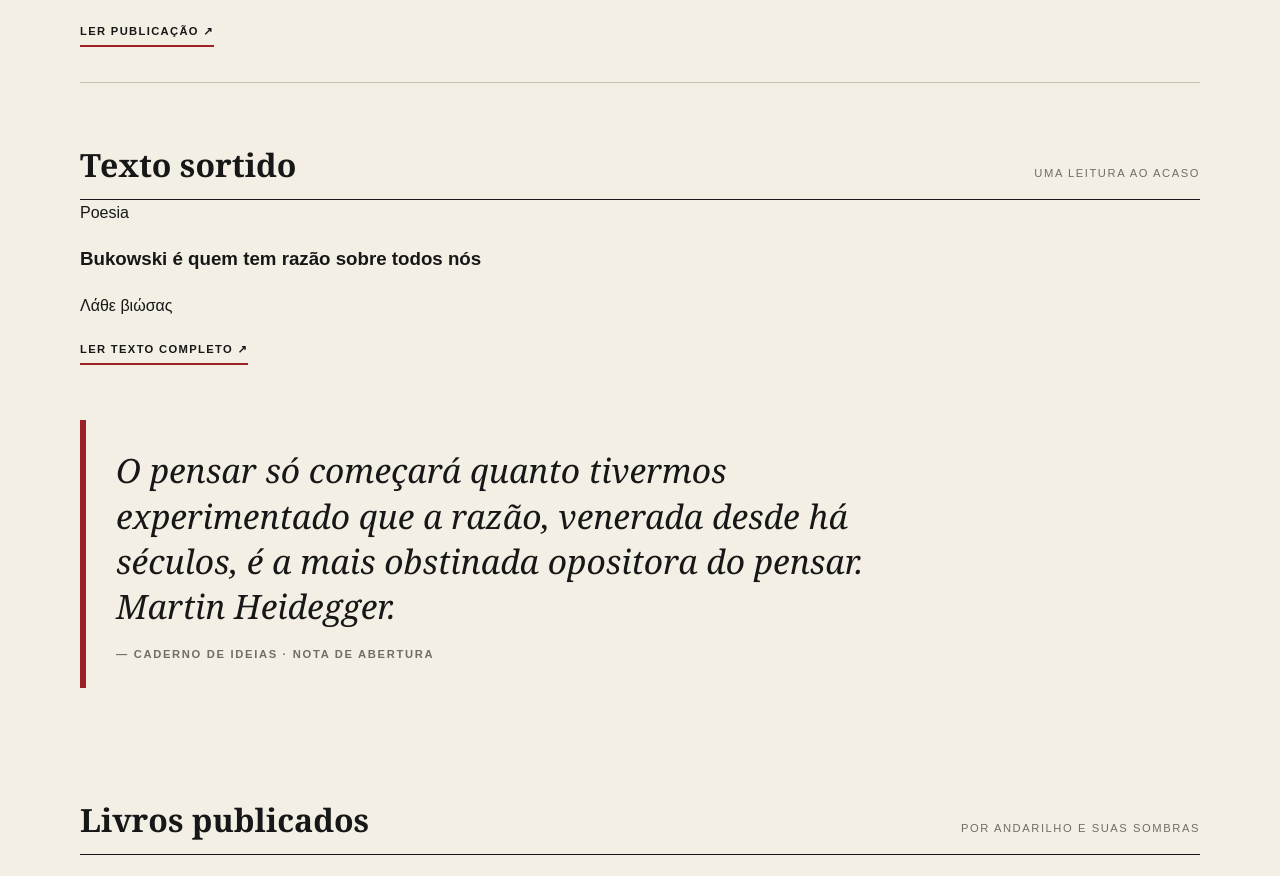
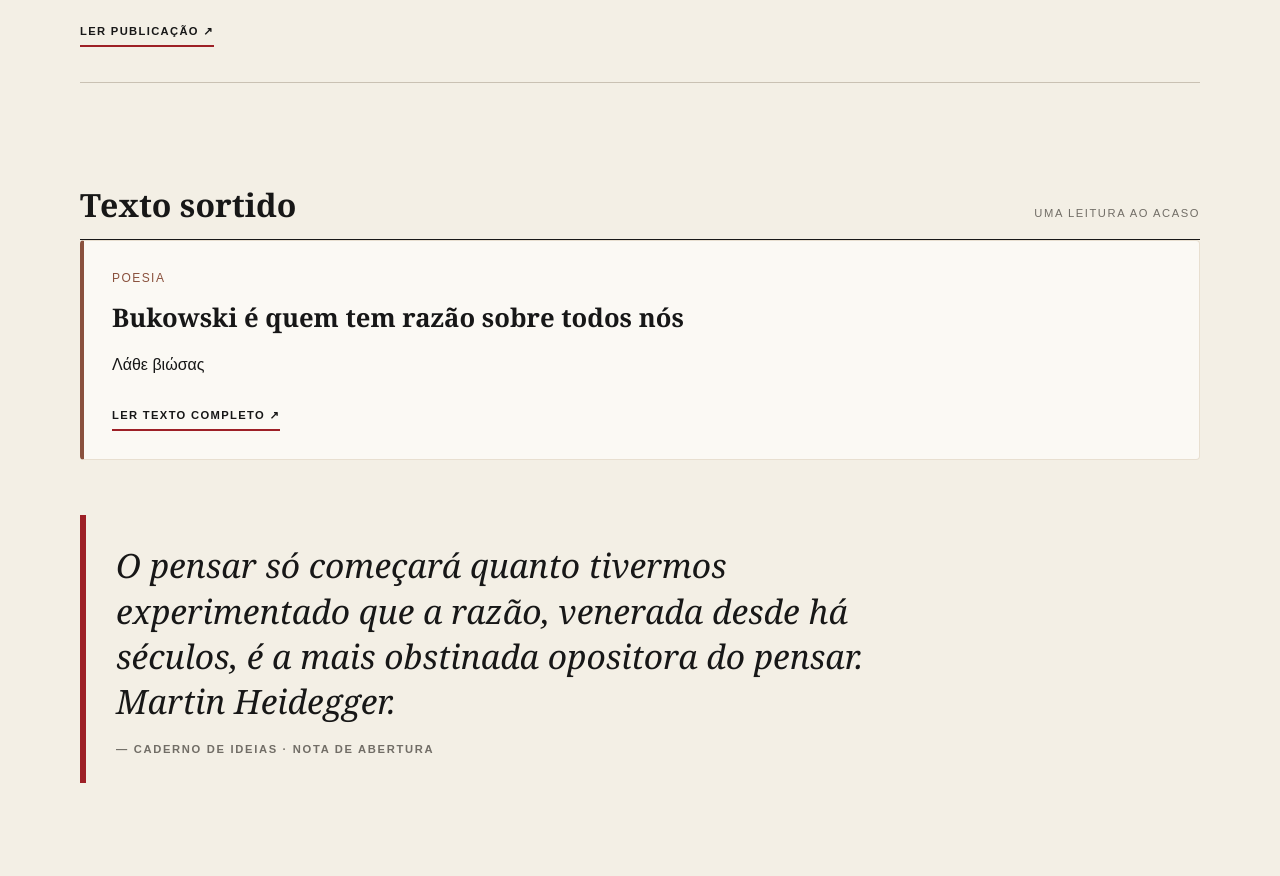
Before and after one commit to AndarilhoEsuasSombras/Andarilho, a plain HTML site: page index.html in a window 1280 px wide. Shown: the part 1233-2109 px from the top of the page. Drawn offline with Linux system fonts and the light colour scheme.

Commit message:
Update styles.css

```diff
--- a/styles.css
+++ b/styles.css
@@ -514,3 +514,42 @@
 body > .wrap {
     flex: 1;
 }
+
+/* TEXTO SORTIDO */
+
+.random-publication {
+  margin: 2.5rem 0;
+}
+
+.random-post-card {
+  padding: 1.75rem;
+  background: var(--light, #fbf9f4);
+  border: 1px solid var(--cream2, #e8dfd0);
+  border-left: 4px solid var(--primary, #8a513d);
+  border-radius: 4px;
+}
+
+.random-post-category {
+  display: block;
+  margin-bottom: 0.8rem;
+  color: var(--primary, #8a513d);
+  font-size: 0.75rem;
+  letter-spacing: 0.12em;
+  text-transform: uppercase;
+}
+
+.random-post-title {
+  margin: 0 0 1rem;
+  font-family: 'Playfair Display', Georgia, serif;
+  font-size: 1.6rem;
+  line-height: 1.35;
+}
+
+.random-post-summary {
+  margin-bottom: 1.25rem;
+  line-height: 1.8;
+}
+
+.random-post-card .text-link {
+  display: inline-block;
+}
```
